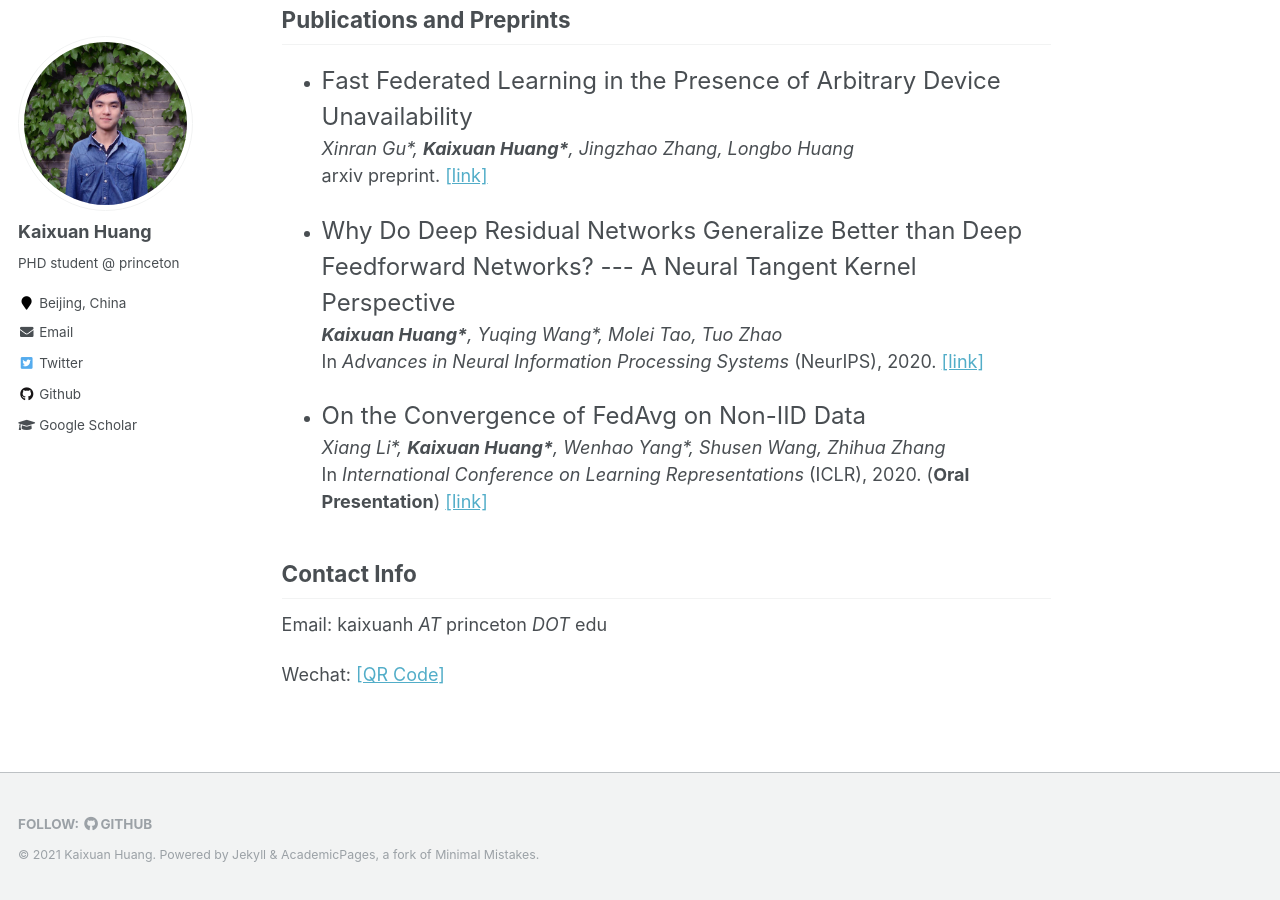
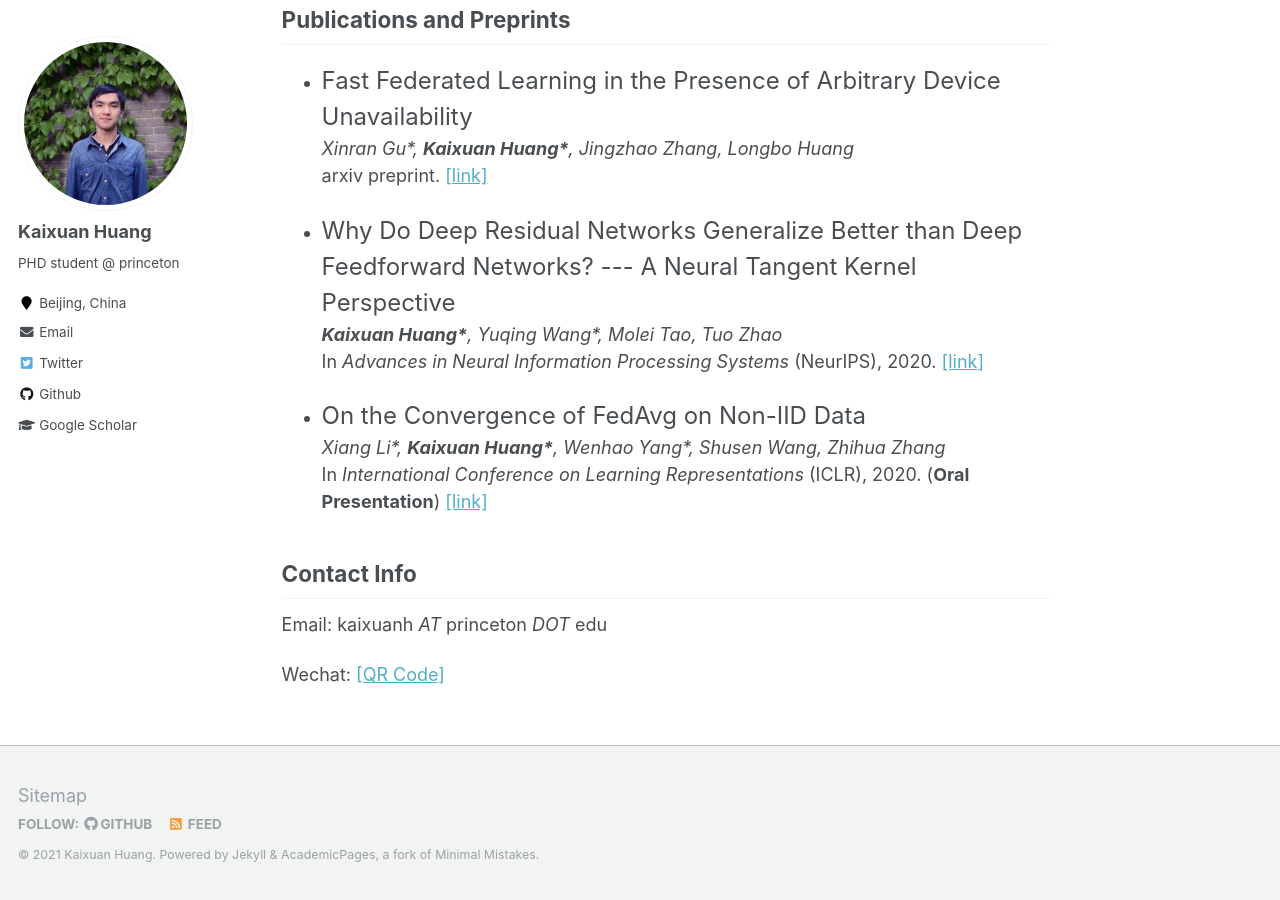
Before and after one commit to HackyHuang/HackyHuang.github.io, a Jekyll site: the page built from _pages/about.md, in a window 1280 px wide and 900 px high, scrolled down 597 px. Built offline with Jekyll 4.4.1, drawn with Linux system fonts in a browser that asks for light colours.

Commit message:
add sitemap

```diff
--- a/_includes/footer.html
+++ b/_includes/footer.html
@@ -17,7 +17,7 @@
     {% if site.author.bitbucket %}
       <li><a href="http://bitbucket.org/{{ site.author.bitbucket }}"><i class="fab fa-bitbucket" aria-hidden="true"></i> Bitbucket</a></li>
     {% endif %}
-    <!-- <li><a href="{% if site.atom_feed.path %}{{ site.atom_feed.path }}{% else %}{{ base_path }}/feed.xml{% endif %}"><i class="fa fa-fw fa-rss-square" aria-hidden="true"></i> {{ site.data.ui-text[site.locale].feed_label | default: "Feed" }}</a></li> -->
+    <li><a href="{% if site.atom_feed.path %}{{ site.atom_feed.path }}{% else %}{{ base_path }}/feed.xml{% endif %}"><i class="fa fa-fw fa-rss-square" aria-hidden="true"></i> {{ site.data.ui-text[site.locale].feed_label | default: "Feed" }}</a></li>
   </ul>
 </div>
 
--- a/_includes/footer/custom.html
+++ b/_includes/footer/custom.html
@@ -1,3 +1,3 @@
 <!-- start custom footer snippets -->
-<!-- <a href="/sitemap/">Sitemap</a> -->
+<a href="/sitemap/">Sitemap</a>
 <!-- end custom footer snippets -->
```
